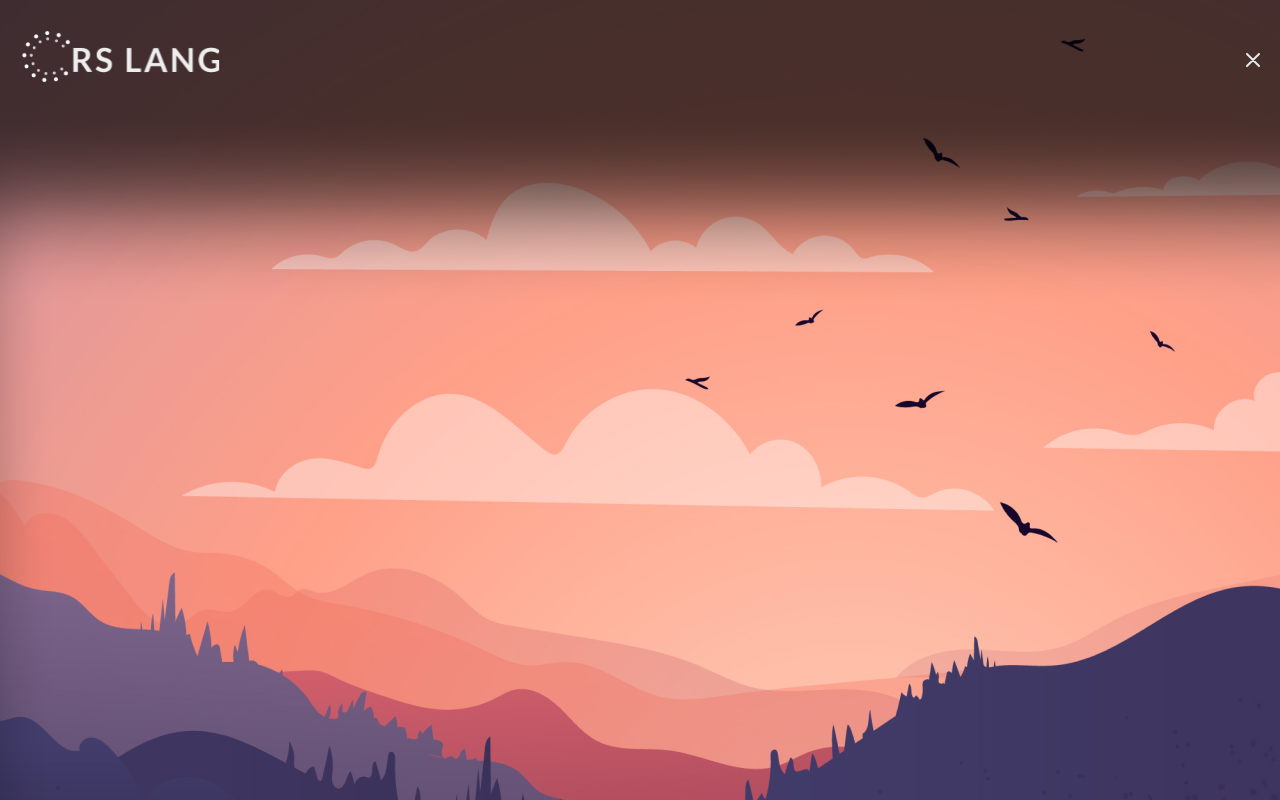
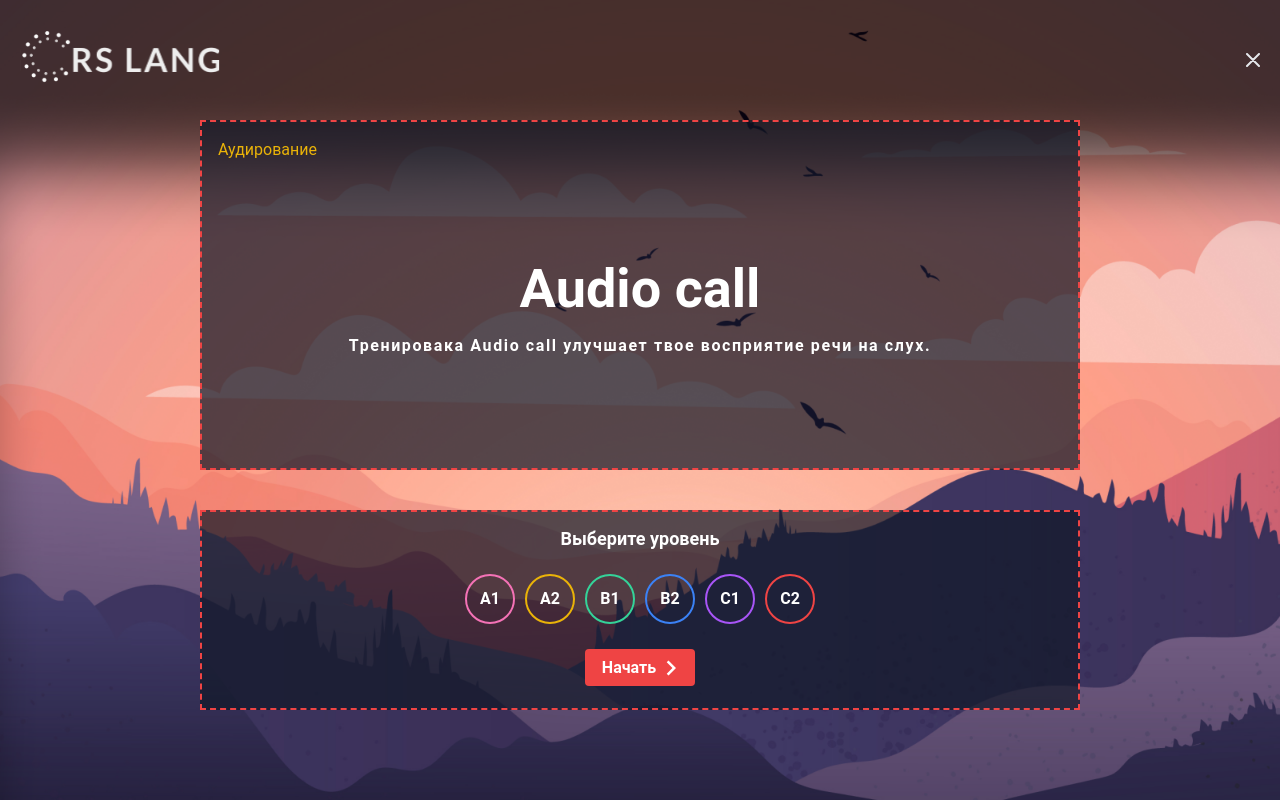
Before and after one commit to Arantiryo/rs-lang, a React (Create React App) app in the folder rs-lang/: page /games/audiocall in a window 1280 px wide. Built offline with nearby package versions, Linux system fonts and the light colour scheme.

Commit message:
feat: implement start page for audiocall

```diff
--- a/rs-lang/src/Containers/Games/Audiocall/Audiocall.tsx
+++ b/rs-lang/src/Containers/Games/Audiocall/Audiocall.tsx
@@ -4,7 +4,7 @@ import Main from "../../../components/Main/Main";
 
 export default function Audiocall() {
   return (
-    <div className="h-screen flex flex-col bg-audiocall">
+    <div className="h-screen flex flex-col bg-audiocall bg-cover bg-no-repeat">
       <div className="w-full">
         <Header isGameHeader={true} />
       </div>
--- a/rs-lang/src/components/AudiocallGame/AudiocallGame.tsx
+++ b/rs-lang/src/components/AudiocallGame/AudiocallGame.tsx
@@ -1,3 +1,142 @@
+import { useState } from "react";
+import { MdKeyboardArrowRight } from "react-icons/md";
+import LoaderButton from "../LoaderButton/LoaderButton";
+
+export const categoriesList = [
+  {
+    name: "Beginner",
+    level: "A1",
+    color: "border-pink-400",
+  },
+  {
+    name: "Easy",
+    level: "A2",
+    color: "border-yellow-500",
+  },
+  {
+    name: "Normal",
+    level: "B1",
+    color: "border-emerald-400",
+  },
+  {
+    name: "Medium",
+    level: "B2",
+    color: "border-blue-500",
+  },
+  {
+    name: "Hard",
+    level: "C1",
+    color: "border-purple-500",
+  },
+  {
+    name: "Monstrous",
+    level: "C2",
+    color: "border-red-500",
+  },
+];
+
+type GameStartProps = {
+  categoryIndex: number;
+  onClickCategory: (index: number) => void;
+  onGameBegin: () => void;
+};
+
+// type GameStatusType = "prep" | "running" | "result";
+
+const dashedBorder = "border-dashed border-2 border-red-500";
+
 export default function AudiocallGame() {
-  return <div className=""></div>;
+  const [gameStatus, setGameStatus] = useState("prep");
+  const [categoryIndex, setCategoryIndex] = useState(0);
+
+  const chooseCategory = (index: number) => setCategoryIndex(index);
+  const startGame = () => setGameStatus("running"); //setGameStatus("running")
+
+  return (
+    <>
+      {gameStatus === "prep" && (
+        <StartPage
+          categoryIndex={categoryIndex}
+          onClickCategory={chooseCategory}
+          onGameBegin={startGame}
+        />
+      )}
+    </>
+  );
 }
+
+function StartPage({
+  categoryIndex,
+  onClickCategory,
+  onGameBegin,
+}: GameStartProps) {
+  return (
+    <>
+      <div
+        className={`mx-auto bg-black-rgba w-[880px] h-[350px] mb-10 p-4 ${dashedBorder}`}
+      >
+        <p className="text-yellow-500">Аудирование</p>
+        <div className="pt-[100px] text-base font-medium">
+          <h2 className="text-white text-center text-[54px] leading-[54px] font-bold mb-5">
+            Audio call
+          </h2>
+          <h4 className="text-white text-center text-base leading-[19px] tracking-widest font-bold">
+            Тренировака Audio call улучшает твое восприятие речи на слух.
+          </h4>
+        </div>
+      </div>
+      <CategorySelection
+        categoryIndex={categoryIndex}
+        onClickCategory={onClickCategory}
+        onGameBegin={onGameBegin}
+      />
+    </>
+  );
+}
+
+function CategorySelection({
+  categoryIndex,
+  onClickCategory,
+  onGameBegin,
+}: GameStartProps) {
+  return (
+    <div
+      className={`mx-auto flex flex-col items-center gap-[25px] bg-black-rgba w-[880px] h-[200px] mb-2 p-4 ${dashedBorder}`}
+    >
+      <p className="text-white font-bold text-[18px] leading-[21px]">
+        Выберите уровень
+      </p>
+      <ul className="flex flex-wrap items-center justify-center gap-[10px]">
+        {categoriesList.map((obj, index) => {
+          const level = (
+            <li
+              key={index}
+              className={`rounded-full cursor-pointer flex items-center justify-center h-[50px] w-[50px] text-base
+              text-white font-semibold border-2 ${
+                obj.color
+              } hover:translate-y-[-5px] transition
+                ${
+                  index === categoryIndex &&
+                  "border-emerald-600 text-emerald-600"
+                }`}
+              onClick={() => onClickCategory(index)}
+            >
+              {obj.level}
+            </li>
+          );
+          return level;
+        })}
+      </ul>
+      <LoaderButton
+        type="button"
+        className="audiocall__btn_begin relative w-[110px] h-[37px] font-semibold rounded-[4px]
+          bg-red-500 hover:bg-red-400 transition-colors text-white text-[16px] leading-[17px]"
+        onClick={onGameBegin}
+      >
+        <span className="pl-2 flex items-center justify-center">
+          Начать <MdKeyboardArrowRight className="text-lg lg:text-3xl" />
+        </span>
+      </LoaderButton>
+    </div>
+  );
+}
--- a/rs-lang/tailwind.config.js
+++ b/rs-lang/tailwind.config.js
@@ -17,6 +17,9 @@ module.exports = {
       backgroundImage: {
         audiocall: "url('./assets/images/bg_main_audiocall.png')",
       },
+      colors: {
+        "black-rgba": "rgba(17, 24, 39, 0.7)",
+      },
     },
   },
   plugins: [],
```
